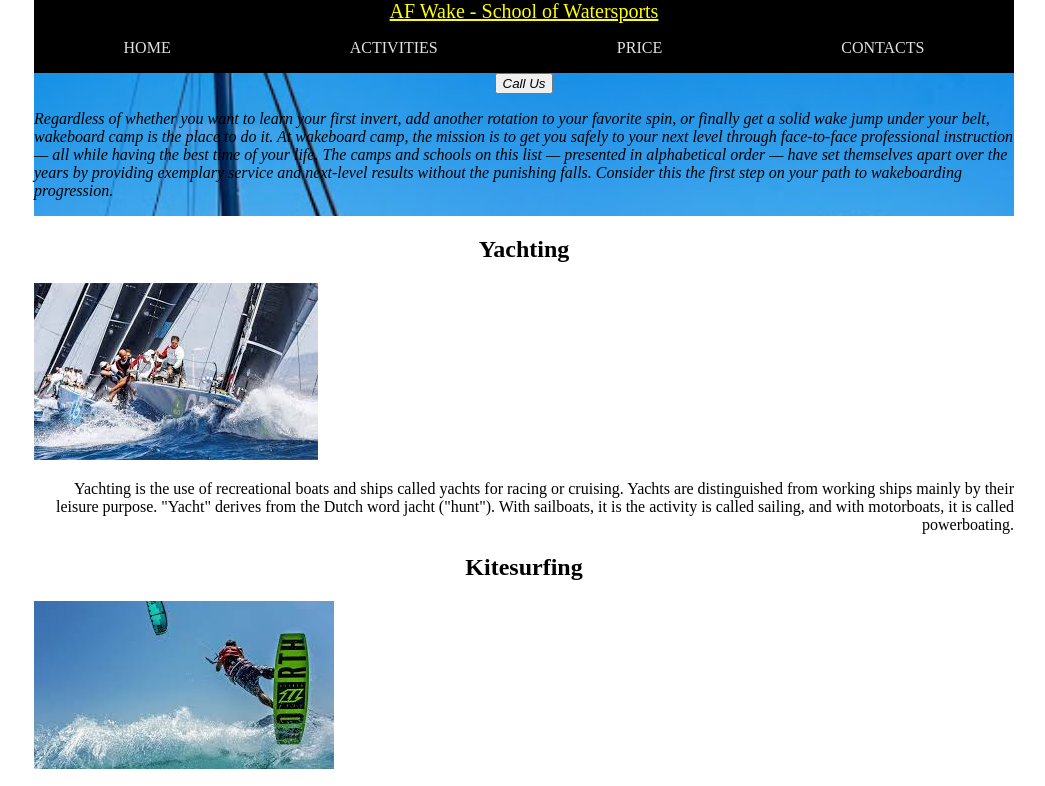
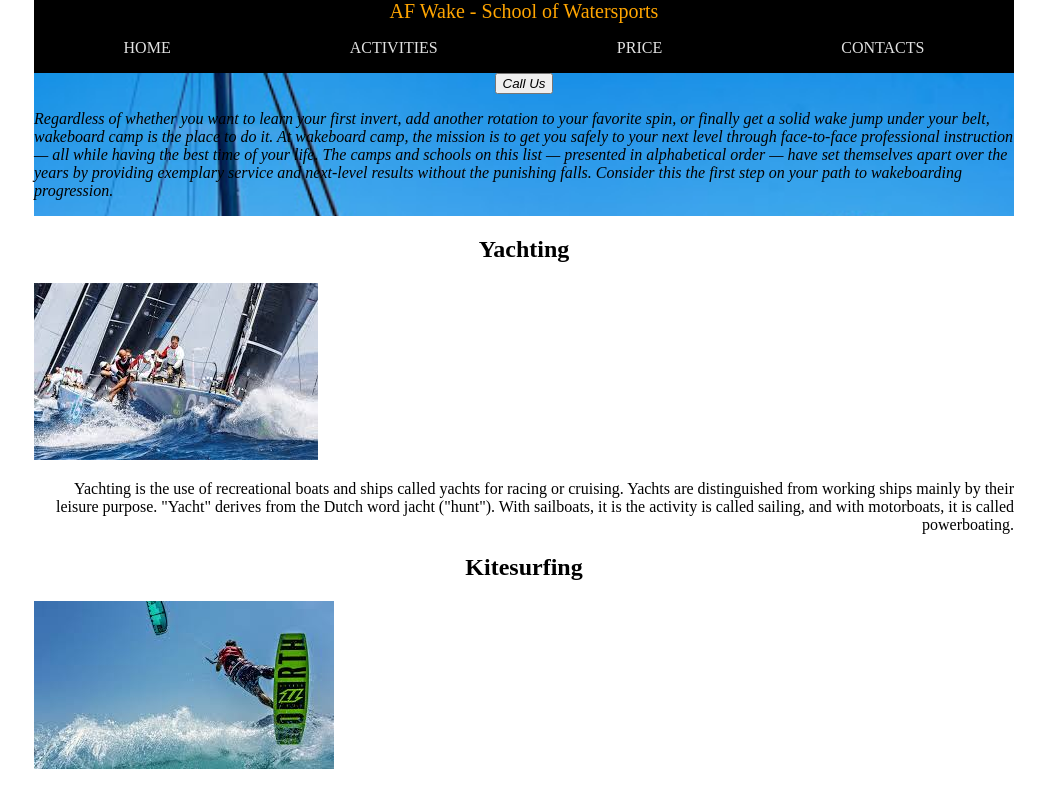
Before and after one commit to snapeb911/wakeboardingschool, a plain HTML site: page index.html in a window 1280 px wide. Shown: the top 786 px of the page, without its empty margins (116-1161 px from the left). Drawn offline with Linux system fonts and the light colour scheme.

Commit message:
fix header name

```diff
--- a/css/index.css
+++ b/css/index.css
@@ -15,7 +15,8 @@ body {
  header .name a {
     font-family: 'Times New Roman', Times, serif;
     font-size: 20px;
-    color: yellow;
+    color: orange;
+    text-decoration: none;
 }
 
 header .name {
```
